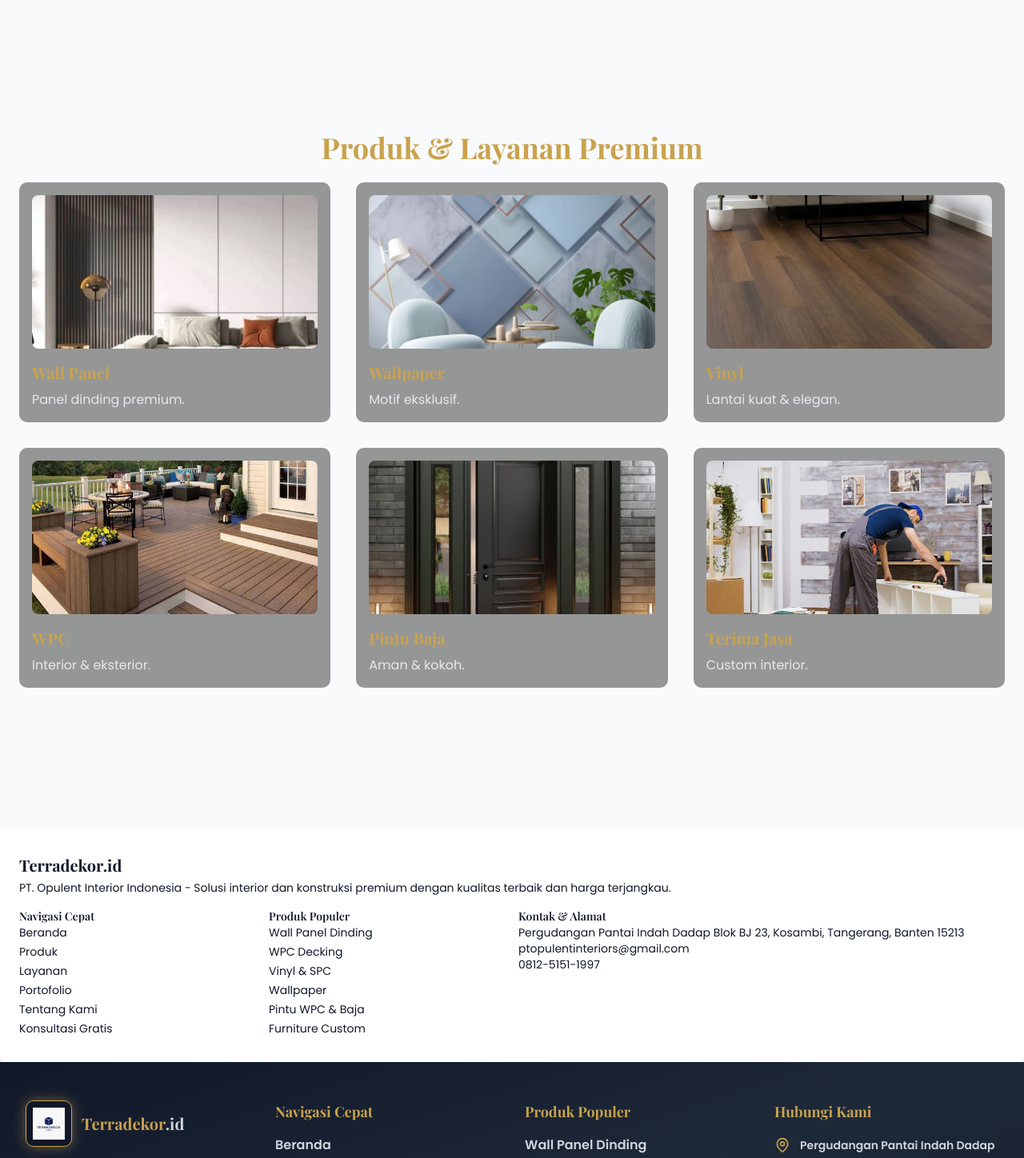
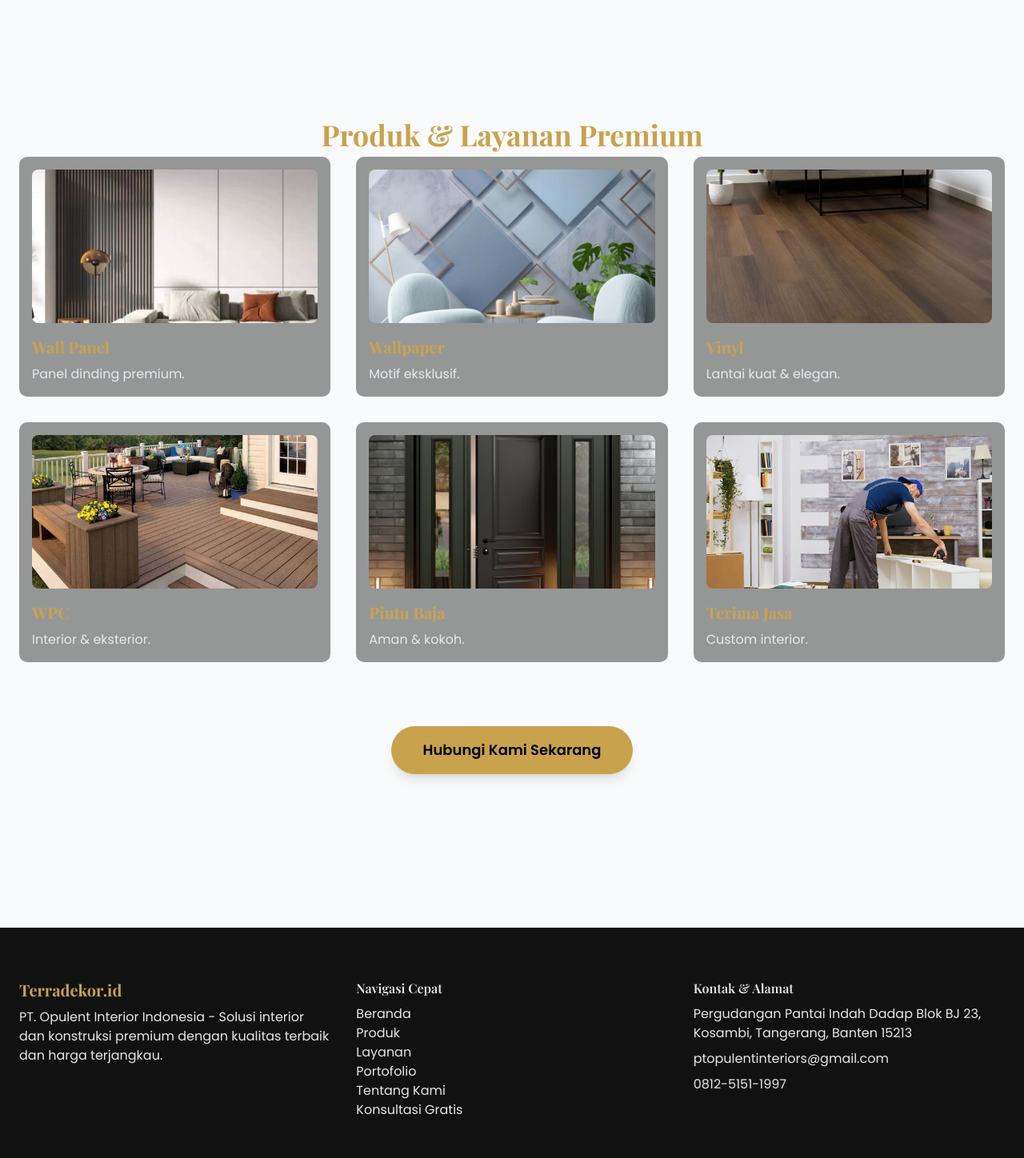
Before and after one commit to sirikotampan111-jpg/TerraDekor.co.id, a Next.js app: page / in a window 1280 px wide. Shown: the part 1960-3408 px from the top of the page at 80% size. Built offline with nearby package versions, Linux system fonts and the light colour scheme.

Commit message:
Update page.tsx

```diff
--- a/src/app/page.tsx
+++ b/src/app/page.tsx
@@ -25,36 +25,28 @@ const products = [
 
 export default function HomePage() {
   const { scrollY } = useScroll();
+  const heroRef = useRef<HTMLDivElement>(null);
 
-  // Hero parallax
+  // Parallax
   const heroTextY = useTransform(scrollY, [0, 400], [0, -60]);
   const heroSubY = useTransform(scrollY, [0, 400], [0, -30]);
   const heroOpacity = useTransform(scrollY, [0, 400], [1, 0.7]);
   const bgY = useTransform(scrollY, [0, 800], [0, -200]);
-
   const sectionTitleY = useTransform(scrollY, [200, 700], [40, 0]);
 
   return (
     <main className="relative w-full text-white overflow-x-hidden">
 
-      {/* BACKGROUND FULL PAGE */}
-      <motion.div
-        className="fixed inset-0 -z-10"
-        style={{ y: bgY }}
-      >
-        <Image
-          src="/background1.jpg"
-          alt="Background"
-          fill
-          className="object-cover"
-          priority
-        />
+      {/* BACKGROUND */}
+      <motion.div className="fixed inset-0 -z-10" style={{ y: bgY }}>
+        <Image src="/background1.jpg" alt="Background" fill className="object-cover" priority />
         <div className="absolute inset-0 bg-black/70" />
       </motion.div>
 
       {/* HERO */}
       <section className="min-h-screen flex items-center justify-center px-6 relative z-10">
         <motion.div
+          ref={heroRef}
           initial={{ opacity: 0 }}
           animate={{ opacity: 1 }}
           transition={{ duration: 1 }}
@@ -103,14 +95,9 @@ export default function HomePage() {
 
       {/* KENAPA MEMILIH KAMI */}
       <section className="px-6 py-24 max-w-7xl mx-auto relative z-10">
-        <div className="text-center mb-16">
-          <motion.h2
-            style={{ y: sectionTitleY }}
-            className="text-3xl md:text-4xl font-bold text-[#C9A24D] mb-4"
-          >
-            Kenapa Memilih Kami
-          </motion.h2>
-        </div>
+        <motion.h2 style={{ y: sectionTitleY }} className="text-3xl md:text-4xl font-bold text-[#C9A24D] mb-12 text-center">
+          Kenapa Memilih Kami
+        </motion.h2>
 
         <div className="grid grid-cols-1 sm:grid-cols-2 lg:grid-cols-3 gap-8">
           {advantages.map((item, idx) => (
@@ -126,12 +113,7 @@ export default function HomePage() {
                 className="relative w-full h-48 mb-4 rounded-md overflow-hidden"
                 style={{ y: useTransform(scrollY, [0, 500], [0, -20]) }}
               >
-                <Image
-                  src={`/${item.img}`}
-                  alt={item.title}
-                  fill
-                  className="object-cover"
-                />
+                <Image src={`/${item.img}`} alt={item.title} fill className="object-cover" />
               </motion.div>
 
               <motion.h3
@@ -152,14 +134,9 @@ export default function HomePage() {
 
       {/* PRODUK & LAYANAN */}
       <section className="px-6 py-24 max-w-7xl mx-auto relative z-10">
-        <div className="text-center mb-16">
-          <motion.h2
-            style={{ y: sectionTitleY }}
-            className="text-3xl md:text-4xl font-bold text-[#C9A24D] mb-4"
-          >
-            Produk & Layanan Premium
-          </motion.h2>
-        </div>
+        <motion.h2 style={{ y: sectionTitleY }} className="text-3xl md:text-4xl font-bold text-[#C9A24D] mb-12 text-center">
+          Produk & Layanan Premium
+        </motion.h2>
 
         <div className="grid grid-cols-1 sm:grid-cols-2 lg:grid-cols-3 gap-8">
           {products.map((item, idx) => (
@@ -175,12 +152,7 @@ export default function HomePage() {
                 className="relative w-full h-48 mb-4 rounded-md overflow-hidden"
                 style={{ y: useTransform(scrollY, [0, 500], [0, -20]) }}
               >
-                <Image
-                  src={`/${item.img}`}
-                  alt={item.title}
-                  fill
-                  className="object-cover"
-                />
+                <Image src={`/${item.img}`} alt={item.title} fill className="object-cover" />
               </motion.div>
 
               <motion.h3
@@ -197,55 +169,46 @@ export default function HomePage() {
             </motion.div>
           ))}
         </div>
+
+        {/* CTA BAWAH */}
+        <div className="text-center mt-20">
+          <Link
+            href="https://wa.me/62XXXXXXXXXX"
+            className="inline-block px-10 py-4 rounded-full bg-[#C9A24D] text-black font-semibold text-lg hover:bg-[#e3bb5f] transition-all duration-300 shadow-lg"
+          >
+            Hubungi Kami Sekarang
+          </Link>
+        </div>
       </section>
 
-      {/* INFO TERRADEKOR.ID → selalu di bawah, muncul setelah scroll */}
-      <motion.footer
-        initial={{ opacity: 0, y: 50 }}
-        whileInView={{ opacity: 1, y: 0 }}
-        viewport={{ once: false }}
-        transition={{ duration: 0.8, ease: 'easeOut' }}
-        className="bg-white/90 text-gray-900 px-6 py-8 max-w-7xl mx-auto mt-20 rounded-md shadow-lg"
-      >
-        <h1 className="font-bold text-xl">Terradekor.id</h1>
-        <p className="text-sm mt-1">
-          PT. Opulent Interior Indonesia - Solusi interior dan konstruksi premium
-          dengan kualitas terbaik dan harga terjangkau.
-        </p>
+      {/* FOOTER TERRADEKOR */}
+      <footer className="bg-[#111111] text-gray-200 px-6 py-16 mt-24 relative z-10">
+        <div className="max-w-7xl mx-auto grid grid-cols-1 md:grid-cols-3 gap-8">
+          <div>
+            <h2 className="text-xl font-bold mb-2 text-[#C9A24D]">Terradekor.id</h2>
+            <p>PT. Opulent Interior Indonesia - Solusi interior dan konstruksi premium dengan kualitas terbaik dan harga terjangkau.</p>
+          </div>
 
-        <div className="grid grid-cols-2 md:grid-cols-4 gap-4 mt-4 text-sm">
           <div>
-            <h2 className="font-semibold">Navigasi Cepat</h2>
-            <ul className="space-y-1">
-              <li>Beranda</li>
-              <li>Produk</li>
-              <li>Layanan</li>
-              <li>Portofolio</li>
-              <li>Tentang Kami</li>
-              <li>Konsultasi Gratis</li>
+            <h3 className="font-semibold mb-2">Navigasi Cepat</h3>
+            <ul>
+              <li><Link href="#" className="hover:text-[#C9A24D]">Beranda</Link></li>
+              <li><Link href="#" className="hover:text-[#C9A24D]">Produk</Link></li>
+              <li><Link href="#" className="hover:text-[#C9A24D]">Layanan</Link></li>
+              <li><Link href="#" className="hover:text-[#C9A24D]">Portofolio</Link></li>
+              <li><Link href="#" className="hover:text-[#C9A24D]">Tentang Kami</Link></li>
+              <li><Link href="#" className="hover:text-[#C9A24D]">Konsultasi Gratis</Link></li>
             </ul>
           </div>
 
           <div>
-            <h2 className="font-semibold">Produk Populer</h2>
-            <ul className="space-y-1">
-              <li>Wall Panel Dinding</li>
-              <li>WPC Decking</li>
-              <li>Vinyl & SPC</li>
-              <li>Wallpaper</li>
-              <li>Pintu WPC & Baja</li>
-              <li>Furniture Custom</li>
-            </ul>
-          </div>
-
-          <div className="md:col-span-2">
-            <h2 className="font-semibold">Kontak & Alamat</h2>
+            <h3 className="font-semibold mb-2">Kontak & Alamat</h3>
             <p>Pergudangan Pantai Indah Dadap Blok BJ 23, Kosambi, Tangerang, Banten 15213</p>
-            <p>ptopulentinteriors@gmail.com</p>
-            <p>0812-5151-1997</p>
+            <p className="mt-2">ptopulentinteriors@gmail.com</p>
+            <p className="mt-2">0812-5151-1997</p>
           </div>
         </div>
-      </motion.footer>
+      </footer>
 
     </main>
   );
```
